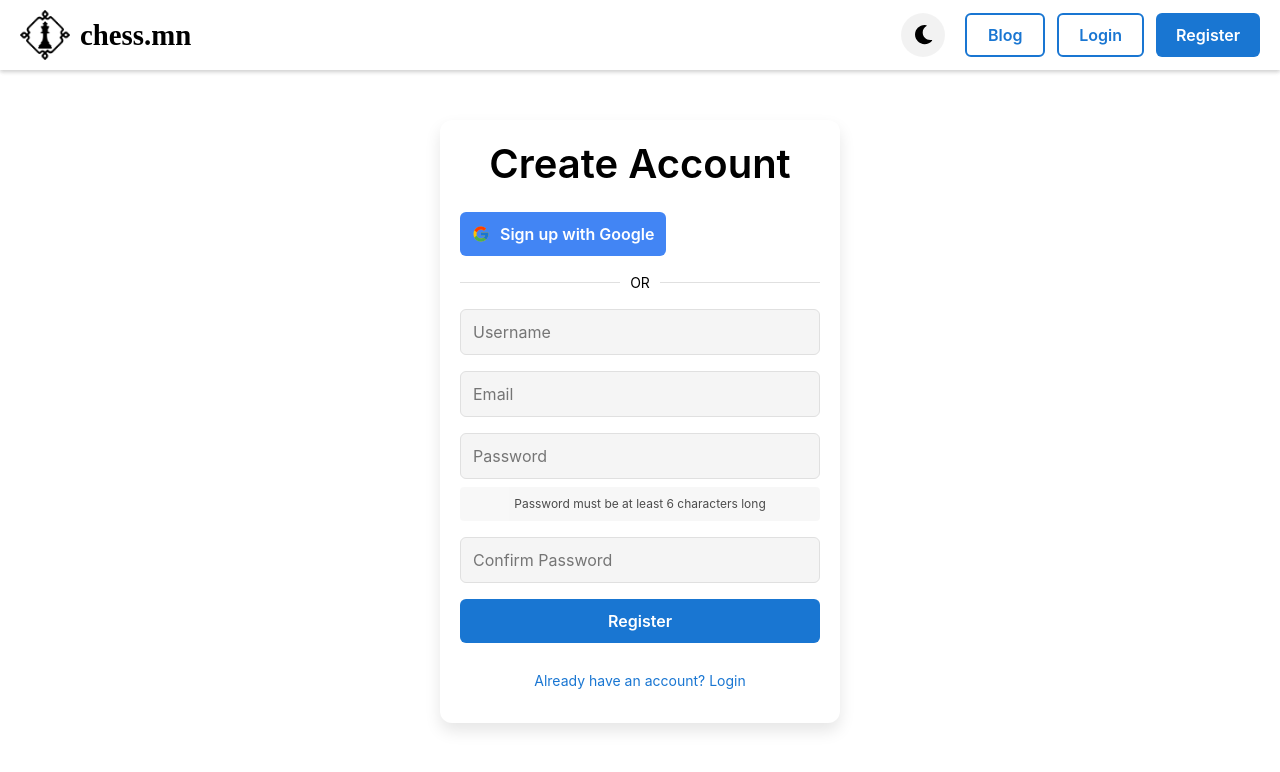
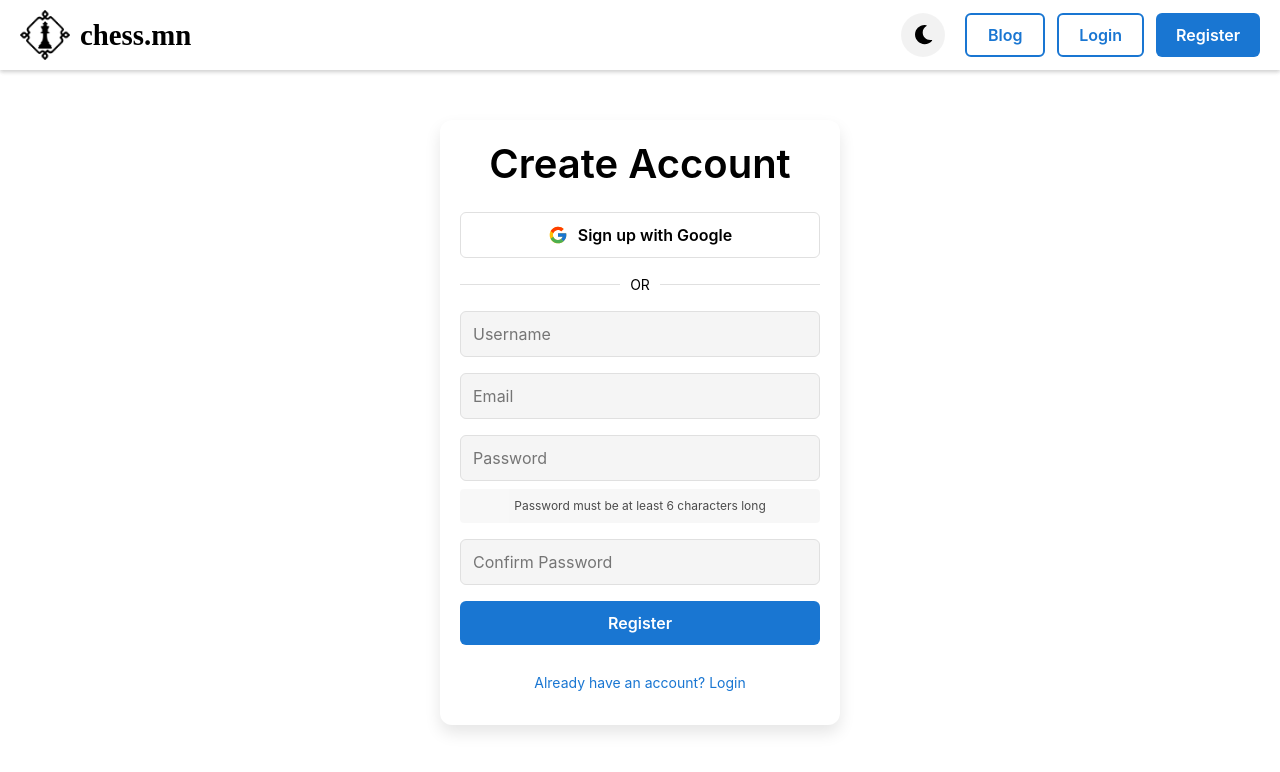
Before and after one commit to Tsolgiun/chess-v3, a React (Create React App) app in the folder frontend/: page /register in a window 1280 px wide. Shown: the top 772 px of the page. Built offline with nearby package versions, Linux system fonts and the light colour scheme; no server answers; a web font is replaced by a local one.

Commit message:
google button fix

```diff
--- a/frontend/src/pages/Login.tsx
+++ b/frontend/src/pages/Login.tsx
@@ -69,16 +69,23 @@ const ButtonContainer = styled.div`
 `;
 
 const GoogleButton = styled(Button)`
-  background-color: #4285F4;
-  color: white;
+  background-color: transparent;
+  color: ${({ theme }) => theme.colors.text};
+  border: 1px solid ${({ theme }) => theme.colors.border};
   display: flex;
   align-items: center;
   justify-content: center;
   gap: 10px;
   margin-bottom: 1rem;
+  width: 100%;
 
   &:hover {
-    background-color: #357ae8;
+    background-color: ${({ theme }) => theme.colors.background};
+  }
+
+  svg {
+    width: 20px;
+    height: 20px;
   }
 `;
 
--- a/frontend/src/pages/Register.tsx
+++ b/frontend/src/pages/Register.tsx
@@ -95,15 +95,23 @@ const Button = styled.button<ButtonProps>`
 `;
 
 const GoogleButton = styled(Button)`
-  background-color: #4285F4;
-  color: white;
+  background-color: transparent;
+  color: ${({ theme }) => theme.colors.text};
+  border: 1px solid ${({ theme }) => theme.colors.border};
   display: flex;
   align-items: center;
   justify-content: center;
   gap: 10px;
+  width: 100%;
+  margin-bottom: 1rem;
 
   &:hover {
-    background-color: #357ae8;
+    background-color: ${({ theme }) => theme.colors.background};
+  }
+
+  svg {
+    width: 20px;
+    height: 20px;
   }
 `;
 
```
